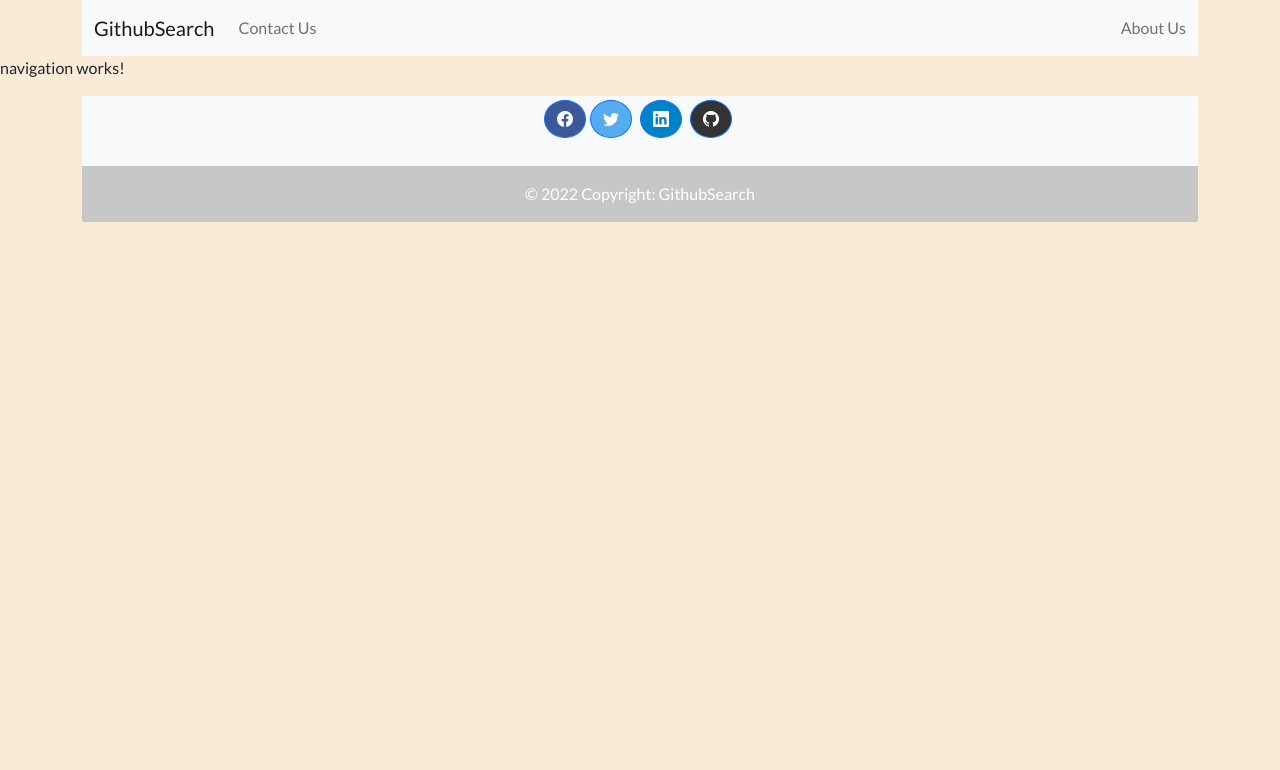
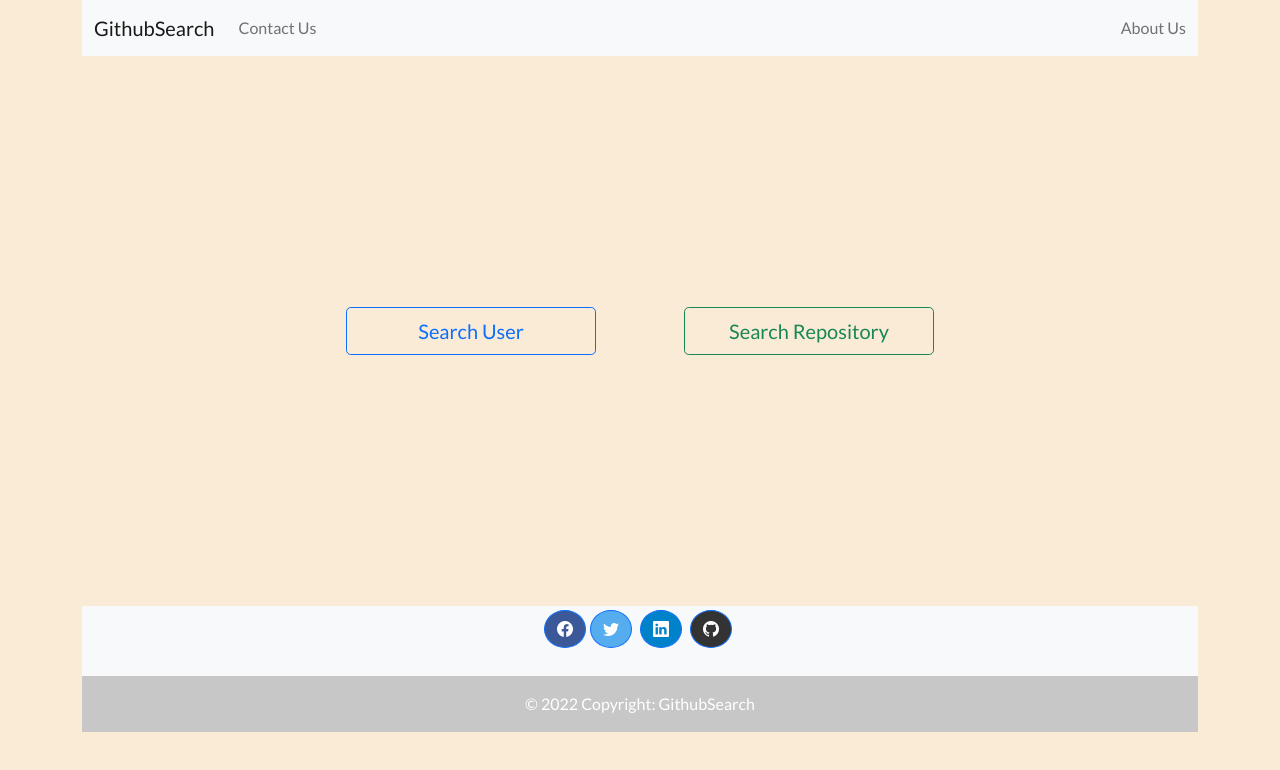
Before and after one commit to kelvinmburu/github-search, an Angular app: page / in a window 1280 px wide. Shown: the top 770 px of the page. Built offline with nearby package versions, Linux system fonts and the light colour scheme.

Commit message:
refactor: added body content( 2 btns)

```diff
--- a/src/app/navigation/navigation.component.html
+++ b/src/app/navigation/navigation.component.html
@@ -1 +1,18 @@
-<p>navigation works!</p>
+<!DOCTYPE html>
+<html lang="en">
+
+<head>
+  <meta charset="UTF-8">
+  <meta http-equiv="X-UA-Compatible" content="IE=edge">
+  <meta name="viewport" content="width=device-width, initial-scale=1.0">
+  <title>Document</title>
+</head>
+
+<body>
+  <div class="d-flex box container justify-content-center align-items-center">
+    <button type="button" class="btn btn-outline-primary btn-lg mx-auto custom">Search User</button>
+    <button type="button" class="btn btn-outline-success btn-lg mx-auto custom">Search Repository</button>
+  </div>
+</body>
+
+</html>
```
